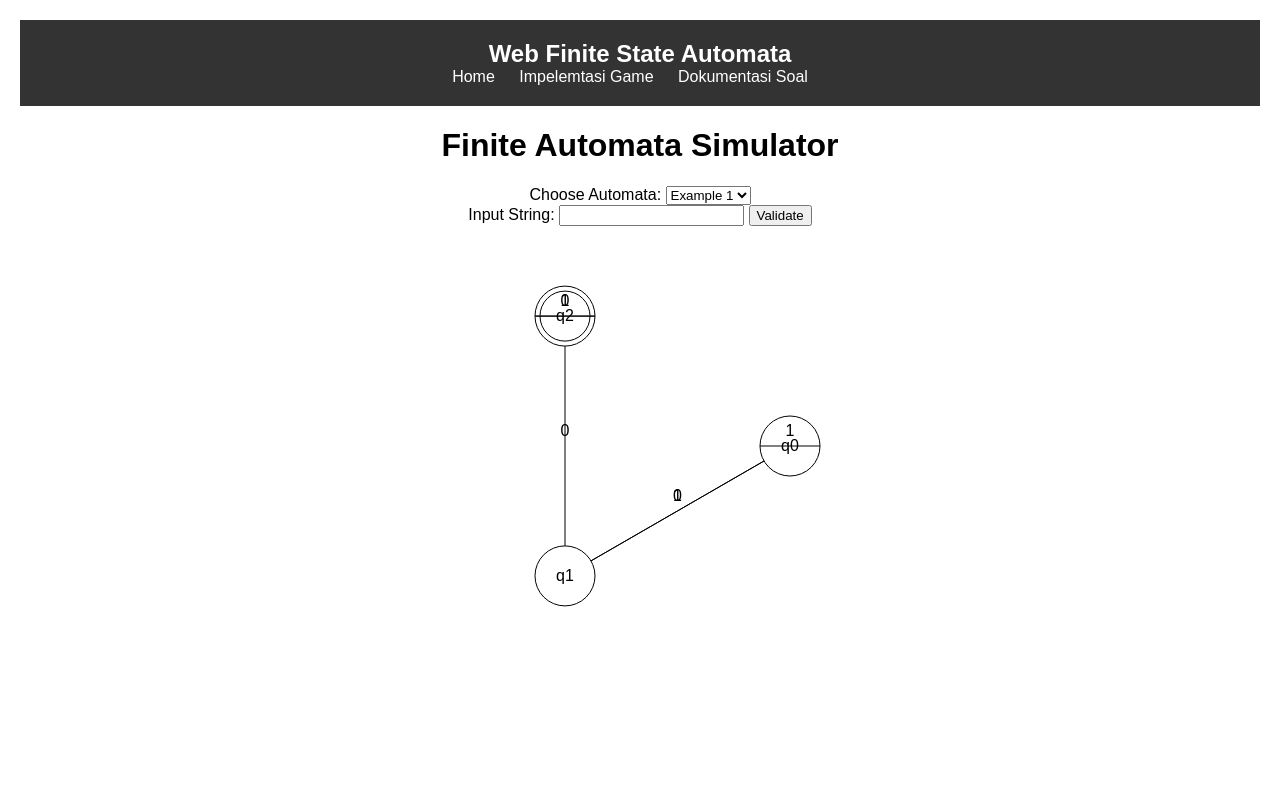
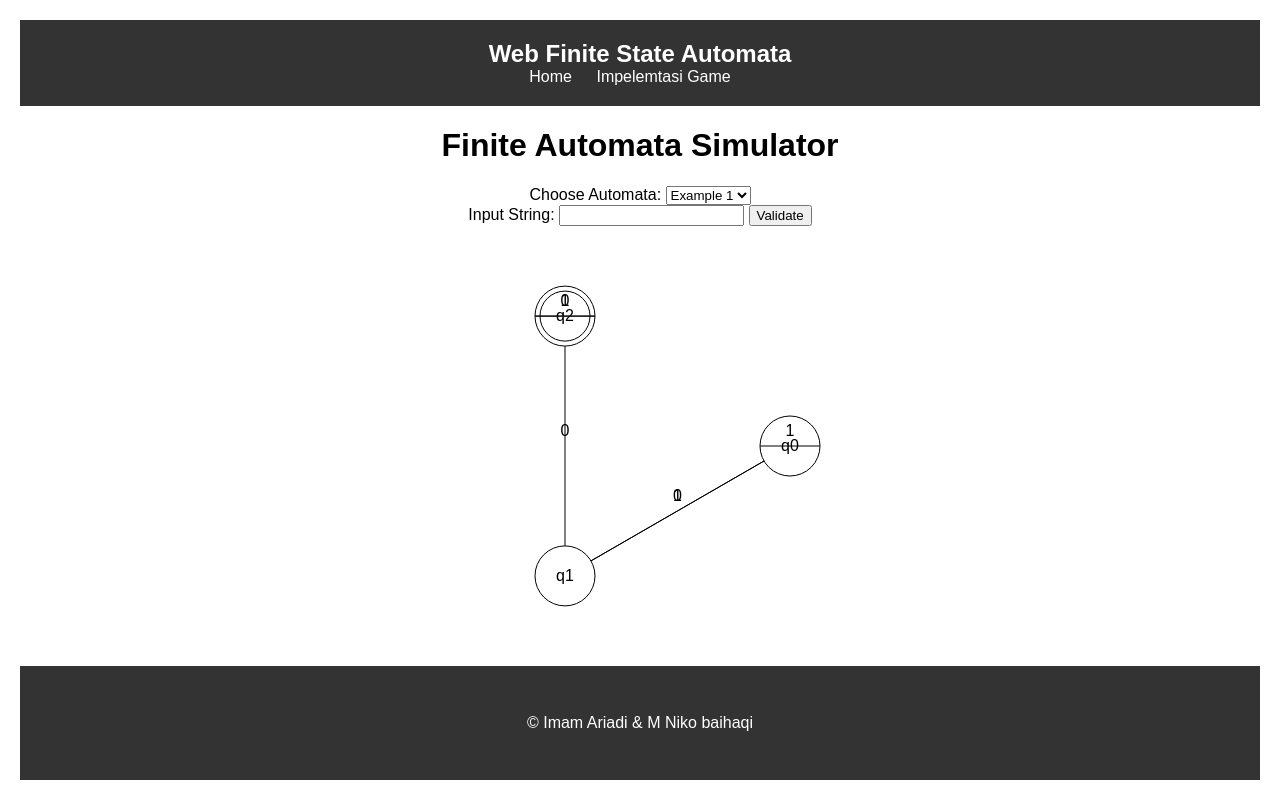
Before and after one commit to ImamAriadi2022/tg_webImplementasiFA, a PHP site: page /index.php in a window 1280 px wide. Run offline with PHP 8.4, Linux system fonts and the light colour scheme.

Commit message:
done all

```diff
--- a/game/game.php
+++ b/game/game.php
@@ -37,5 +37,7 @@
         <canvas id="gameCanvas" width="400" height="400"></canvas>
         <script src="pacman.js"></script>
     </section>
+
+    <?=tamplate_footer()?>
 </body>
 </html>
--- a/index.php
+++ b/index.php
@@ -68,6 +68,8 @@ include 'tamplate.php';
     <div id="result"></div>
     <div id="automata-container"></div>
 
+    <?=tamplate_footer()?>
+
     <script src="https://d3js.org/d3.v6.min.js"></script>
     <script src="automata.js"></script>
 </body>
--- a/tamplate.php
+++ b/tamplate.php
@@ -15,7 +15,6 @@ function tamplate_header($title) {
                 <h1>Web Finite State Automata</h1>
                 <a href="../index.php">Home</a>
                 <a href= "game/game.php">Impelemtasi Game</a>
-                <a href="materi/materi.html">Dokumentasi Soal</a>
             </nav>
     EOT;
 }
@@ -23,8 +22,12 @@ function tamplate_header($title) {
 
 function tamplate_footer(){
     echo <<<EOT
-        <footer>
-            <p>&copy; 2022 Web Finite State Automata</p>
+        <footer style="
+        background-color: #333333;
+        ">
+            <p style="
+            padding: 3rem;
+            color: #ffffff;">&copy; Imam Ariadi & M Niko baihaqi</p>
         </footer>
     EOT;
 }
```
Also changed, not shown: materi/materi.html (deleted).
